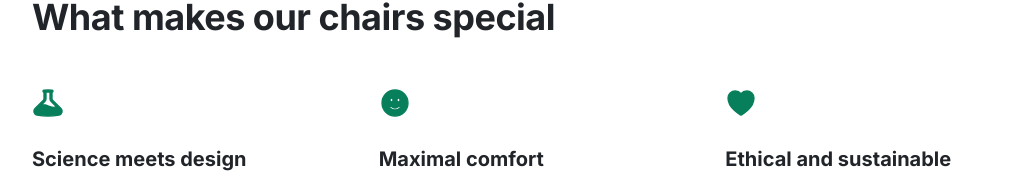
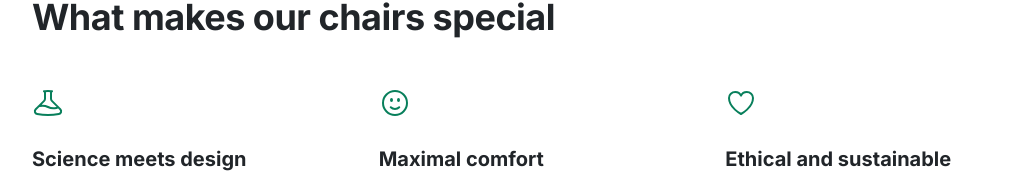
Before and after one commit to EL7asraMahdi/Lisbon-Chair-Shop, a plain HTML site: page index.html in a window 1280 px wide. Shown: the part 605-782 px from the top of the page, without its empty margins (128-1151 px from the left). Drawn offline with Linux system fonts and the light colour scheme.

Commit message:
adding the project to github

```diff
--- a/index.html
+++ b/index.html
@@ -32,11 +32,12 @@
       <h2>What makes our chairs special</h2>
       <div class="grid-3-cols">
         <div>
-          <svg xmlns="http://www.w3.org/2000/svg" viewBox="0 0 24 24" fill="currentColor" class="features-icon">
-            <path fill-rule="evenodd"
-              d="M10.5 3.798v5.02a3 3 0 01-.879 2.121l-2.377 2.377a9.845 9.845 0 015.091 1.013 8.315 8.315 0 005.713.636l.285-.071-3.954-3.955a3 3 0 01-.879-2.121v-5.02a23.614 23.614 0 00-3 0zm4.5.138a.75.75 0 00.093-1.495A24.837 24.837 0 0012 2.25a25.048 25.048 0 00-3.093.191A.75.75 0 009 3.936v4.882a1.5 1.5 0 01-.44 1.06l-6.293 6.294c-1.62 1.621-.903 4.475 1.471 4.88 2.686.46 5.447.698 8.262.698 2.816 0 5.576-.239 8.262-.697 2.373-.406 3.092-3.26 1.47-4.881L15.44 9.879A1.5 1.5 0 0115 8.818V3.936z"
-              clip-rule="evenodd" />
-          </svg>
+          <svg xmlns="http://www.w3.org/2000/svg" fill="none" viewBox="0 0 24 24" stroke-width="1.5" stroke="currentColor" class="features-icon">
+  <path stroke-linecap="round" stroke-linejoin="round" d="M9.75 3.104v5.714a2.25 2.25 0 01-.659 1.591L5 14.5M9.75 3.104c-.251.023-.501.05-.75.082m.75-.082a24.301 24.301 0 014.5 0m0 0v5.714c0 .597.237 1.17.659 1.591L19.8 15.3M14.25 3.104c.251.023.501.05.75.082M19.8 15.3l-1.57.393A9.065 9.065 0 0112 15a9.065 9.065 0 00-6.23-.693L5 14.5m14.8.8l1.402 1.402c1.232 1.232.65 3.318-1.067 3.611A48.309 48.309 0 0112 21c-2.773 0-5.491-.235-8.135-.687-1.718-.293-2.3-2.379-1.067-3.61L5 14.5" />
+</svg>
+
+
+
 
           <p class="features-title"><strong>Science meets design</strong></p>
           <p class="features-text">
@@ -46,11 +47,11 @@
         </div>
 
         <div>
-          <svg xmlns="http://www.w3.org/2000/svg" viewBox="0 0 24 24" fill="currentColor" class="features-icon">
-            <path fill-rule="evenodd"
-              d="M12 2.25c-5.385 0-9.75 4.365-9.75 9.75s4.365 9.75 9.75 9.75 9.75-4.365 9.75-9.75S17.385 2.25 12 2.25zm-2.625 6c-.54 0-.828.419-.936.634a1.96 1.96 0 00-.189.866c0 .298.059.605.189.866.108.215.395.634.936.634.54 0 .828-.419.936-.634.13-.26.189-.568.189-.866 0-.298-.059-.605-.189-.866-.108-.215-.395-.634-.936-.634zm4.314.634c.108-.215.395-.634.936-.634.54 0 .828.419.936.634.13.26.189.568.189.866 0 .298-.059.605-.189.866-.108.215-.395.634-.936.634-.54 0-.828-.419-.936-.634a1.96 1.96 0 01-.189-.866c0-.298.059-.605.189-.866zm2.023 6.828a.75.75 0 10-1.06-1.06 3.75 3.75 0 01-5.304 0 .75.75 0 00-1.06 1.06 5.25 5.25 0 007.424 0z"
-              clip-rule="evenodd" />
-          </svg>
+
+          <svg xmlns="http://www.w3.org/2000/svg" fill="none" viewBox="0 0 24 24" stroke-width="1.5" stroke="currentColor" class="features-icon">
+  <path stroke-linecap="round" stroke-linejoin="round" d="M15.182 15.182a4.5 4.5 0 01-6.364 0M21 12a9 9 0 11-18 0 9 9 0 0118 0zM9.75 9.75c0 .414-.168.75-.375.75S9 10.164 9 9.75 9.168 9 9.375 9s.375.336.375.75zm-.375 0h.008v.015h-.008V9.75zm5.625 0c0 .414-.168.75-.375.75s-.375-.336-.375-.75.168-.75.375-.75.375.336.375.75zm-.375 0h.008v.015h-.008V9.75z" />
+</svg>
+
           <p class="features-title">
 
 
@@ -63,10 +64,9 @@
         </div>
 
         <div>
-          <svg xmlns="http://www.w3.org/2000/svg" viewBox="0 0 24 24" fill="currentColor" class="features-icon">
-            <path
-              d="M11.645 20.91l-.007-.003-.022-.012a15.247 15.247 0 01-.383-.218 25.18 25.18 0 01-4.244-3.17C4.688 15.36 2.25 12.174 2.25 8.25 2.25 5.322 4.714 3 7.688 3A5.5 5.5 0 0112 5.052 5.5 5.5 0 0116.313 3c2.973 0 5.437 2.322 5.437 5.25 0 3.925-2.438 7.111-4.739 9.256a25.175 25.175 0 01-4.244 3.17 15.247 15.247 0 01-.383.219l-.022.012-.007.004-.003.001a.752.752 0 01-.704 0l-.003-.001z" />
-          </svg>
+          <svg xmlns="http://www.w3.org/2000/svg" fill="none" viewBox="0 0 24 24" stroke-width="1.5" stroke="currentColor" class="features-icon">
+  <path stroke-linecap="round" stroke-linejoin="round" d="M21 8.25c0-2.485-2.099-4.5-4.688-4.5-1.935 0-3.597 1.126-4.312 2.733-.715-1.607-2.377-2.733-4.313-2.733C5.1 3.75 3 5.765 3 8.25c0 7.22 9 12 9 12s9-4.78 9-12z" />
+</svg>
 
           <p class="features-title">
             <strong>Ethical and sustainable</strong>
--- a/src/css/App.css
+++ b/src/css/App.css
@@ -116,7 +116,6 @@ img {
   width: 32px;
   height: 32px;
   stroke: #087f5b;
-  fill: #087f5b;
 }
 
 .features-title {
```
